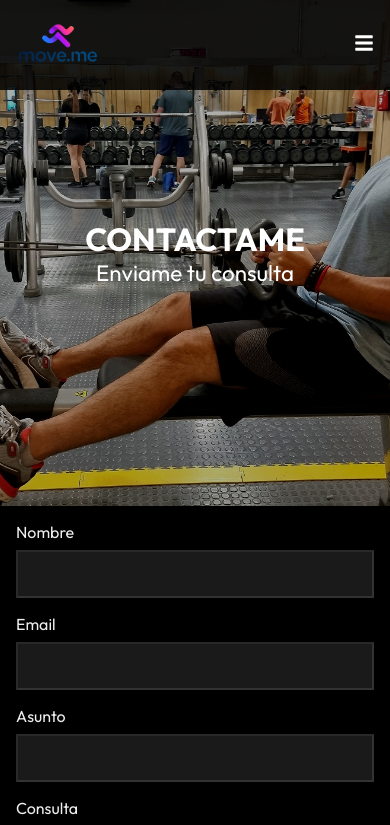
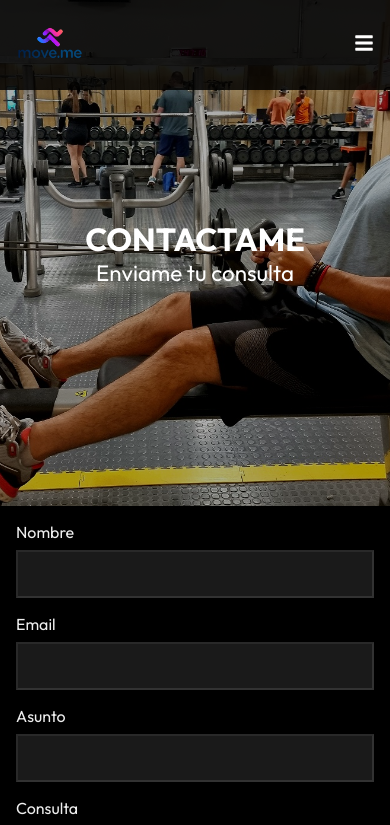
Before and after one commit to VarelaCristianFacundo/moveme, a React (Create React App) app: page /contact in a window 390 px wide. Shown: the top 825 px of the page. Built offline with nearby package versions, Linux system fonts and the light colour scheme.

Commit message:
modificacion de estilo

```diff
--- a/src/components/Navbar.js
+++ b/src/components/Navbar.js
@@ -19,7 +19,7 @@ window.addEventListener('scroll',changeColor);
 
     return (
         <div className={color ? 'header header-bg' : 'header'}>
-       <Link to='/' ><img src={logo} alt="logo" width={'100%'} height={40} /></Link>
+       <Link to='/' ><img src={logo} className='logo' alt="logo" width='10%' height='auto' /></Link>
        <ul className={click ? 'nav-menu active' : 'nav-menu'}>
         <li>
             <Link to="/">Inicio</Link>
--- a/src/components/NavbarStyles.css
+++ b/src/components/NavbarStyles.css
@@ -57,3 +57,10 @@
         font-size:2rem;
     }
 }
+
+@media screen and (max-width:500px) {
+    .logo {
+        width: 20%;
+        height: auto;
+    }
+}
```
